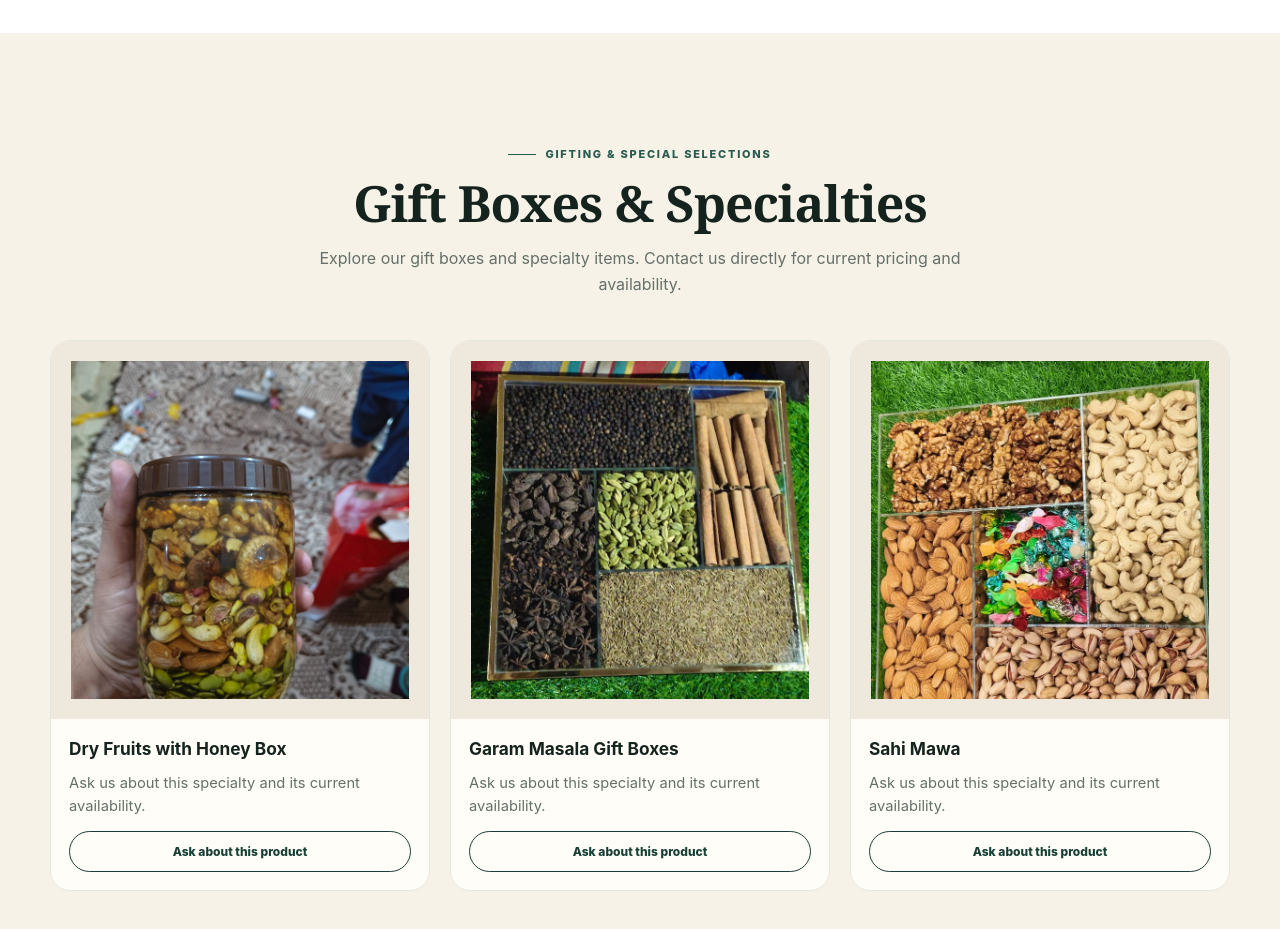
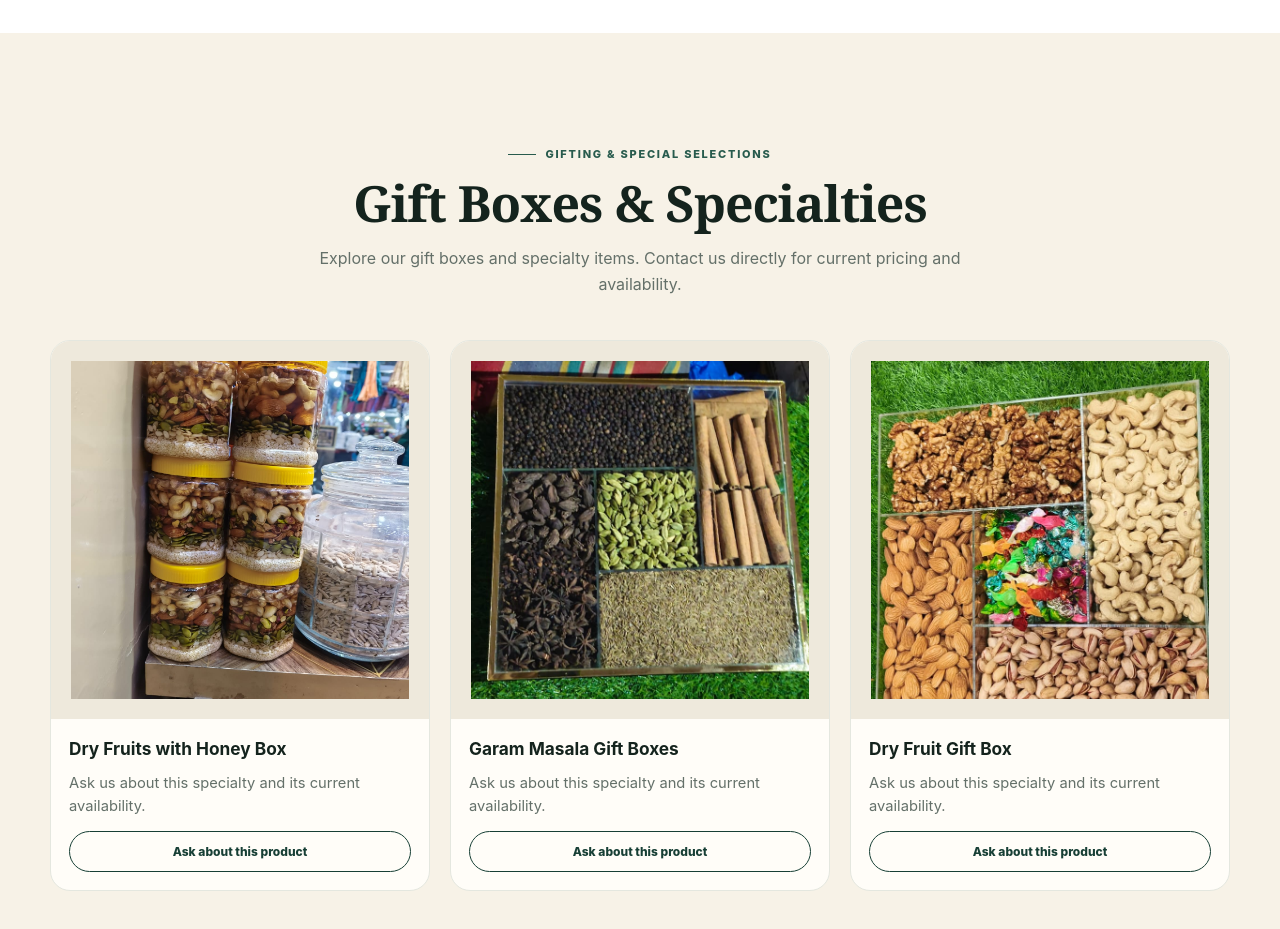
Before and after one commit to Khadija-Shakir-dev/ahmed-saleem-herbal, a plain HTML site: page index.html in a window 1280 px wide. Shown: the part 9400-10329 px from the top of the page. Drawn offline with Linux system fonts and the light colour scheme; files whose address does not match are found by name.

Commit message:
Update images and product details in specialties section

```diff
--- a/index.html
+++ b/index.html
@@ -144,7 +144,7 @@
     </section>
 
     <section class="section specialties-section" id="specialties">
-      <div class="container">
+      <div class="container"  style="align-items: center;">
         <div class="section-heading center reveal">
           <span class="eyebrow">Gifting & special selections</span>
           <h2>Gift Boxes &amp; Specialties</h2>
@@ -152,16 +152,17 @@
         </div>
         <div class="specialty-grid">
           <article class="specialty-card reveal">
-            <div class="specialty-image"><img src="images/honey%20jar.jpeg" alt="Dry fruits with honey product jar" loading="lazy"></div>
+            <div class="specialty-image"><img src="images/honey jar2.jpeg" alt="Dry fruits with honey product jar" loading="lazy"></div>
             <div class="specialty-body"><h3>Dry Fruits with Honey Box</h3><p>Ask us about this specialty and its current availability.</p><a class="product-ask" href="https://wa.me/923054160828?text=Assalamualaikum%2C%20please%20share%20price%20and%20availability%20for%20Dry%20Fruits%20with%20Honey%20Box." target="_blank" rel="noopener">Ask about this product</a></div>
           </article>
+
           <article class="specialty-card reveal">
             <div class="specialty-image specialty-image-missing" role="img" aria-label="Product image not supplied"><img src="images/garam masala gift2.jpeg" alt=""></div>
-            <div class="specialty-body"><h3>Garam Masala Gift Boxes</h3><p>Ask us about this specialty and its current availability.</p><a class="product-ask" href="https://wa.me/923054160828?text=Assalamualaikum%2C%20please%20share%20price%20and%20availability%20for%20Garam%20Masala%20Gift%20Boxes." target="_blank" rel="noopener">Ask about this product</a></div>
+            <div class="specialty-body"><h3>Garam Masala Gift Boxes</h3><p>Ask us about this specialty and its current availability.</p><a class="product-ask" href="https://wa.me/923054160828?text=Assalamualaikum%2C%20please%20share%20price%20and%20availability%20for%20Garam%20asala%20Gift%20Boxes." target="_blank" rel="noopener">Ask about this product</a></div>
           </article>
           <article class="specialty-card reveal">
-            <div class="specialty-image specialty-image-missing" role="img" aria-label="Product image not supplied"><img src="images/dry fruit gift box.jpeg" alt=""></div>
-            <div class="specialty-body"><h3>Sahi Mawa</h3><p>Ask us about this specialty and its current availability.</p><a class="product-ask" href="https://wa.me/923054160828?text=Assalamualaikum%2C%20please%20share%20price%20and%20availability%20for%20Sahi%20Mawa." target="_blank" rel="noopener">Ask about this product</a></div>
+            <div class="specialty-image specialty-image-missing" role="img" aria-label="Product image not supplied"><img src="images/dry fruit gift box.jpeg" style="object-position: -10%;" alt=""></div>
+            <div class="specialty-body"><h3>Dry Fruit Gift Box</h3><p>Ask us about this specialty and its current availability.</p><a class="product-ask" href="https://wa.me/923054160828?text=Assalamualaikum%2C%20please%20share%20price%20and%20availability%20for%20Sahi%20Mawa." target="_blank" rel="noopener">Ask about this product</a></div>
           </article>
         </div>
       </div>
```
